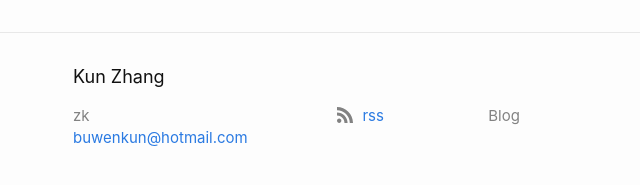
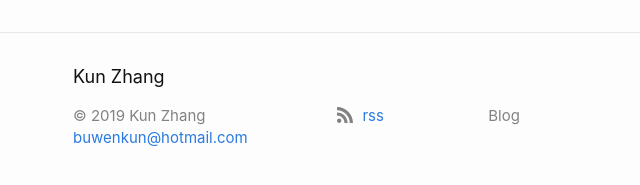
Before and after one commit to zhangkuncode/zhangkuncode.github.io, a Jekyll site: the page built from index.md, in a window 1280 px wide and 900 px high, scrolled down 1926 px. Shown: the part 690-875 px from the top of the window, without its empty margins (197-837 px from the left). Built offline with Jekyll 4.4.1, drawn with Linux system fonts in a browser that asks for light colours.

Commit message:
Update _config.yml

```diff
--- a/_config.yml
+++ b/_config.yml
@@ -1,5 +1,5 @@
 title: Kun Zhang
-author: zk
+author: © 2019 Kun Zhang
 email: buwenkun@hotmail.com
 description: > # this means to ignore newlines until "twitter_username:"
     Blog
```
